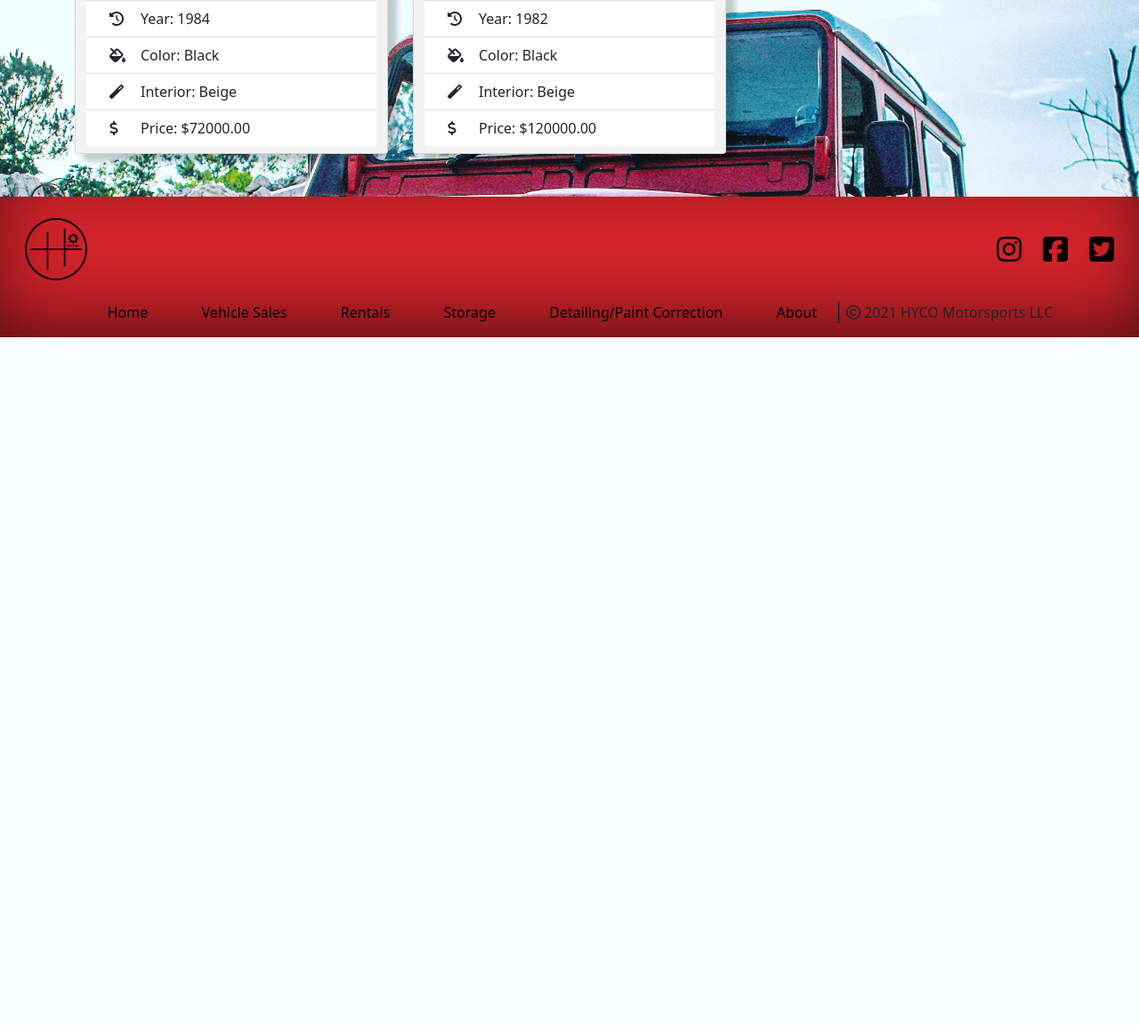
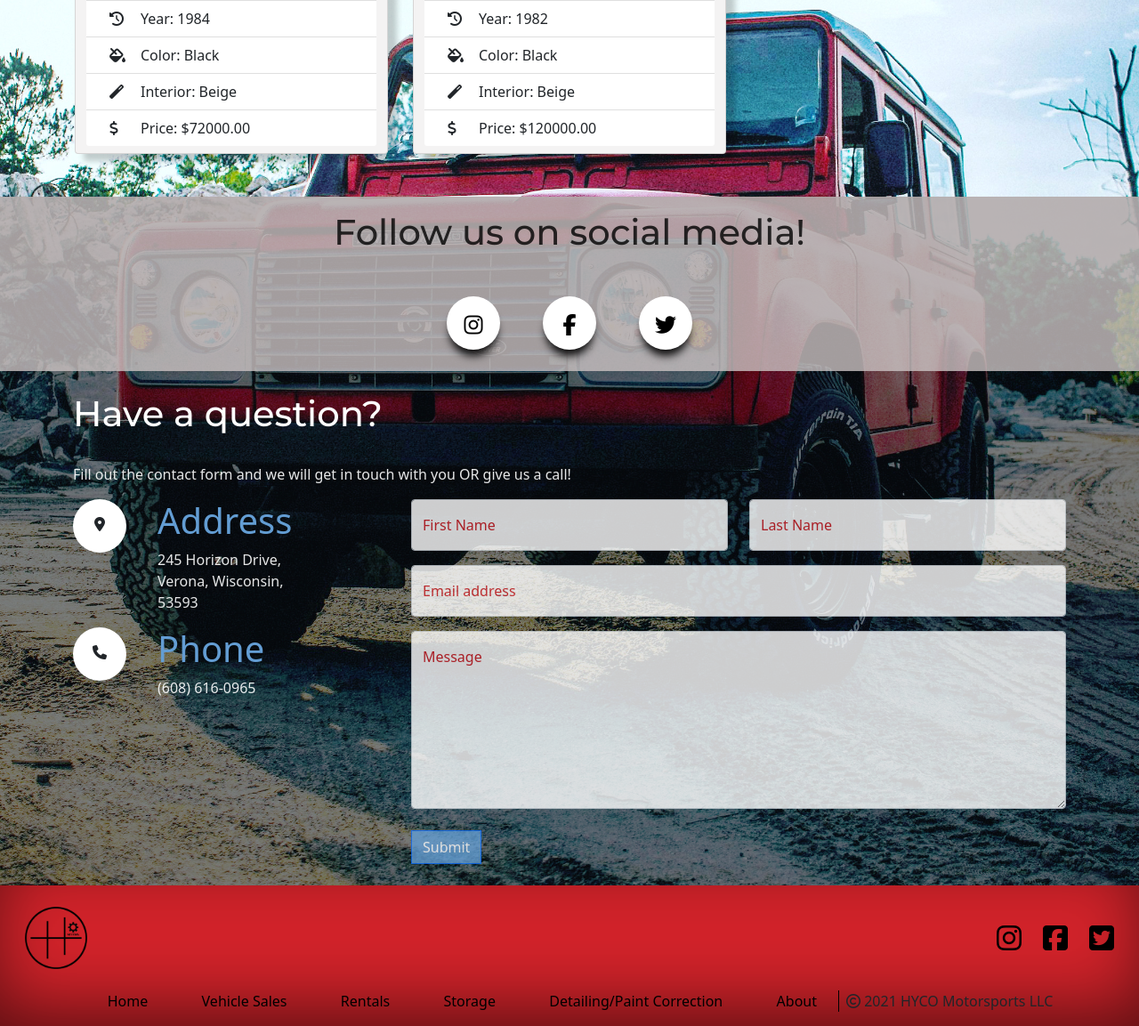
Before and after one commit to Hyco-Motorcars/website_bootstrap_django, a Django app: page /vehicle-sales/ in a window 1280 px wide. Shown: the part 1791-2944 px from the top of the page at 89% size. Before the commit the page ends 2170 px from the top, so only its background shows below. Run offline with Django 3.2, Linux system fonts and the light colour scheme; data comes from the database, SQL or seed files in the repository; some libraries are stand-ins or nearby versions; some web fonts are replaced.

Commit message:
finished complete frontend layout. Just missing backend data

```diff
--- a/static/styles/components/contact-form.css
+++ b/static/styles/components/contact-form.css
@@ -1,7 +1,7 @@
 .contact-form-container {
   background: rgba(0, 0, 0, 0.5);
-  position: absolute;
-  bottom: 0;
+  /* position: absolute; */
+  /* bottom: 0; */
 }
 
 .icon-box i {
--- /dev/null
+++ b/static/styles/components/social-media.css
@@ -0,0 +1,30 @@
+.social-media-container {
+  background: rgba(180, 172, 172, 0.9);
+}
+
+.social-media-container h1 {
+  color: black;
+  opacity: 0.8;
+  font-family: "Montserrat", sans-serif;
+}
+
+.social-media-box i {
+  min-width: 60px;
+  height: 60px;
+  background-color: white;
+  text-align: center;
+  padding: 20px 0px;
+  border-radius: 50px;
+  font-size: 1.5em;
+  color: black;
+  box-shadow: 0px 10px 10px -3px rgba(0, 0, 0, 0.92);
+  transition: all 0.5s;
+}
+
+.social-media-box a {
+  text-decoration: none;
+}
+
+.social-media-box i:hover {
+  transform: translateY(-20%);
+}
--- a/templates/base.html
+++ b/templates/base.html
@@ -25,6 +25,7 @@
     <link rel="stylesheet" href="{% static 'styles/components/contact-form.css' %}">
     <link rel="stylesheet" href="{% static 'styles/components/page-heading.css' %}">
     <link rel="stylesheet" href="{% static 'styles/components/filter-form.css' %}">
+    <link rel="stylesheet" href="{% static 'styles/components/social-media.css' %}">
     <link rel="stylesheet" href="{% static 'styles/index.css' %}">
     <link rel="stylesheet" href="{% static 'styles/vehicle-sales.css' %}">
 
--- /dev/null
+++ b/templates/components/social_media.html
@@ -0,0 +1,28 @@
+{% load static %}
+
+<div class="container-fluid social-media-container">
+    <div class="container">
+        <div class="row justify-content-center align-items-center py-3">
+            <div class="col-auto">
+                <h1>Follow us on social media!</h1>
+            </div>
+        </div>
+        <div class="row justify-content-center py-4">
+            <div class="col-auto social-media-box px-4">
+                <a href="#">
+                    <i class="fab fa-instagram"></i>
+                </a>
+            </div>
+            <div class="col-auto social-media-box px-4">
+                <a href="#">
+                    <i class="fab fa-facebook-f"></i>
+                </a>
+            </div>
+            <div class="col-auto social-media-box px-4">
+                <a href="#">
+                    <i class="fab fa-twitter"></i>
+                </a>
+            </div>
+        </div>
+    </div>
+</div>
--- a/templates/index.html
+++ b/templates/index.html
@@ -43,6 +43,7 @@
             </div>
         </div>
     </div>
+    {% include 'components/social_media.html' %}
     {% include 'components/contact_form.html' %}
 </div>
 <!-- Background image -->
--- a/templates/vehicle_sales.html
+++ b/templates/vehicle_sales.html
@@ -112,6 +112,13 @@
                           <li class="list-group-item"><i class="fas fa-dollar-sign"></i> ${{ vehicle.listing_price }}</li>
                         </ul>
                       </div>
+                      <div class="row">
+                        <div class="collapse.show" id="collapseExample">
+                          <div class="card card-body">
+                            For purchasing interest please call the sales office at (608) 616-0965 or email sales@warholgroup.com.
+                          </div>
+                        </div>
+                      </div>
                     </div>
                   </div>
                 </div>
@@ -140,6 +147,9 @@
 
 </div>
 
+{% include 'components/social_media.html' %}
+{% include 'components/contact_form.html' %}
+
 <!-- JS files -->
 <script src="{% static 'javascript/car-modal.js' %}"></script>
 
```
Also changed, not shown: templates/about.html (+4 -3 lines), templates/detailing.html (+4 -4 lines), templates/rentals.html (+4 -4 lines), templates/storage.html (+4 -4 lines).
